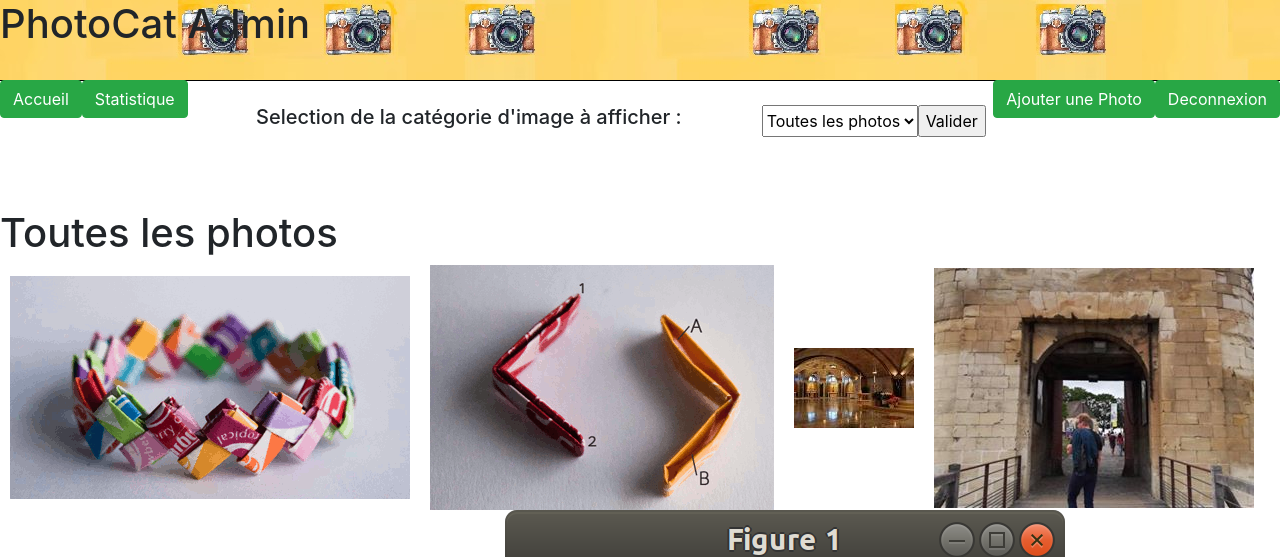
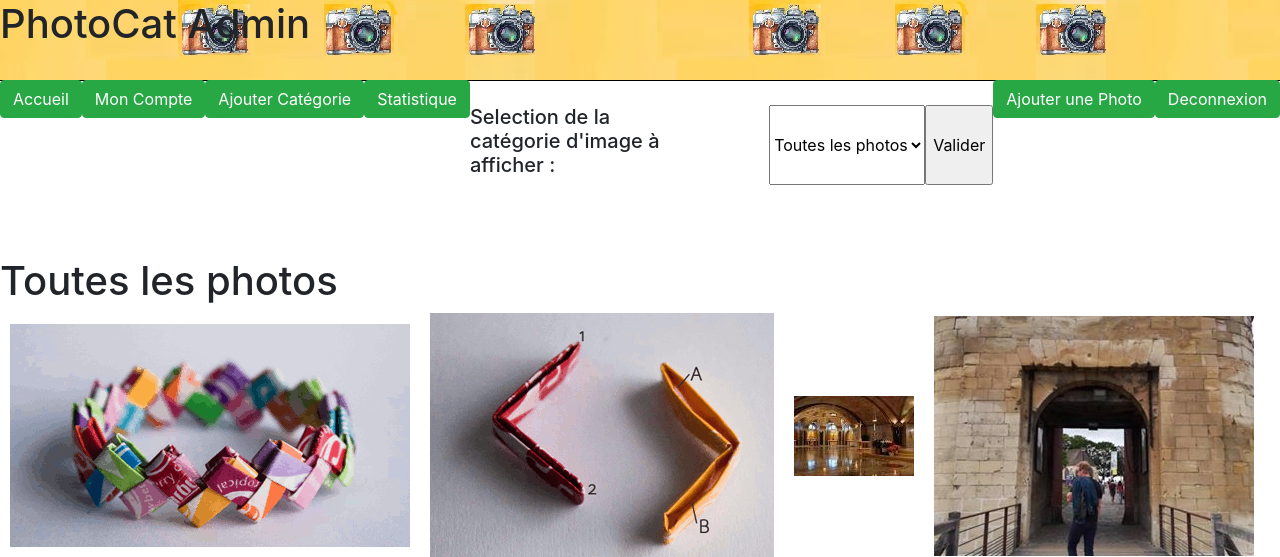
Before and after one commit to tamglaeser/BDW1-mini-Pinterest, a PHP site: page /page_administrateur.php?pseudo=1 in a window 1280 px wide. Shown: the top 557 px of the page. Run offline with PHP 8.4, Linux system fonts and the light colour scheme; data comes from the database, SQL or seed files in the repository.

Commit message:
ajouter button pour ajouter cat et voir compte -- merge avec marine

```diff
--- a/page_administrateur.php
+++ b/page_administrateur.php
@@ -20,7 +20,15 @@ $dir = "assets/images/";
 	   <button style="float: left;" type="submit" name="accueil" class="btn btn-success">
 		Accueil
 		</button>
-		<div class='connexion'>
+        <!--MARINE-->
+        <button style="float: left;" type="submit" name="compte" class="btn btn-success">
+            Mon Compte
+        </button>
+        <button style="float: left;" type="submit" name="cat" class="btn btn-success">
+            Ajouter Catégorie
+        </button>
+        <!--MARINE-->
+        <div class='connexion'>
 		<button style="float: right;" type="submit" name="deconnexion" class="btn btn-success">
 		Deconnexion
 		</button>
@@ -91,9 +99,25 @@ if (isset($_POST['accueil'])) {
     exit();
 }
 if (isset($_POST['deconnexion'])) {
+    //MARINE
+    unset($_SESSION["pseudo"]);
+    unset($_SESSION["motdepasse"]);
+    session_destroy();
+    //MARINE
     header('Location: https://bdw1.univ-lyon1.fr/p1926029/BDW1-ProjetFinale/bdw1_projet/accueil.php');
     exit();
 }
+
+/*MARINE*/
+if (isset($_POST['compte'])) {
+    header('Location: https://bdw1.univ-lyon1.fr/p1926029/BDW1-ProjetFinale/bdw1_projet/compte.php?pseudo='.$pseudo);
+    exit();
+}
+if (isset($_POST['cat'])) {
+    header('Location: https://bdw1.univ-lyon1.fr/p1926029/BDW1-ProjetFinale/bdw1_projet/cat.php?pseudo='.$pseudo);
+    exit();
+}
+/*MARINE*/
 
 if (isset($_POST['ajouter'])) {
     header('Location: https://bdw1.univ-lyon1.fr/p1926029/BDW1-ProjetFinale/bdw1_projet/ajouter.php?qui=admin&pseudo='.$pseudo);
--- a/page_utilisateur.php
+++ b/page_utilisateur.php
@@ -22,7 +22,10 @@ $dir = "assets/images/";
 	    <button style="float: left;" type="submit" name="accueil" class="btn btn-success">
 		Accueil
 		</button>
-		<div class='deconnexion'>
+        <button style="float: left;" type="submit" name="compte" class="btn btn-success">
+            Mon Compte
+        </button>
+        <div class='deconnexion'>
 		<button style="float: right;" type="submit" name="deconnexion" class="btn btn-success">
 		Deconnexion
 		</button>
```
